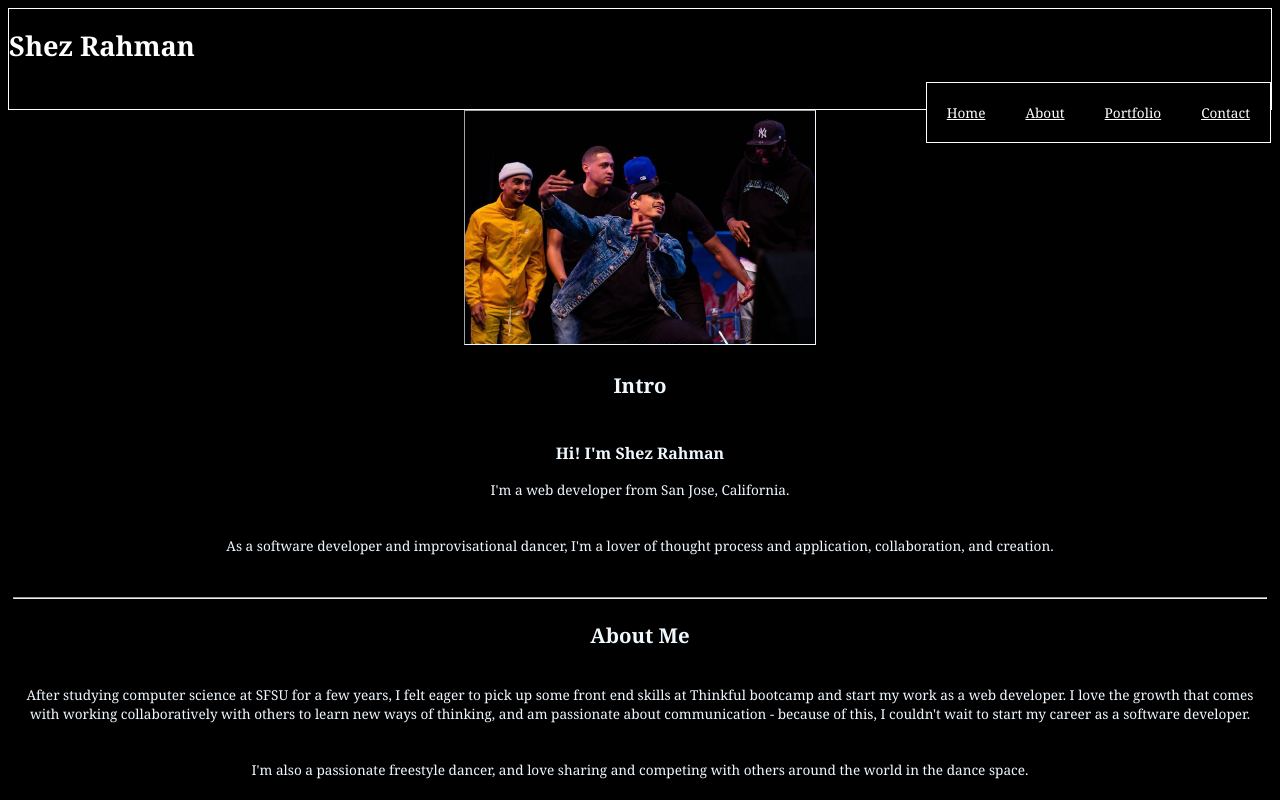
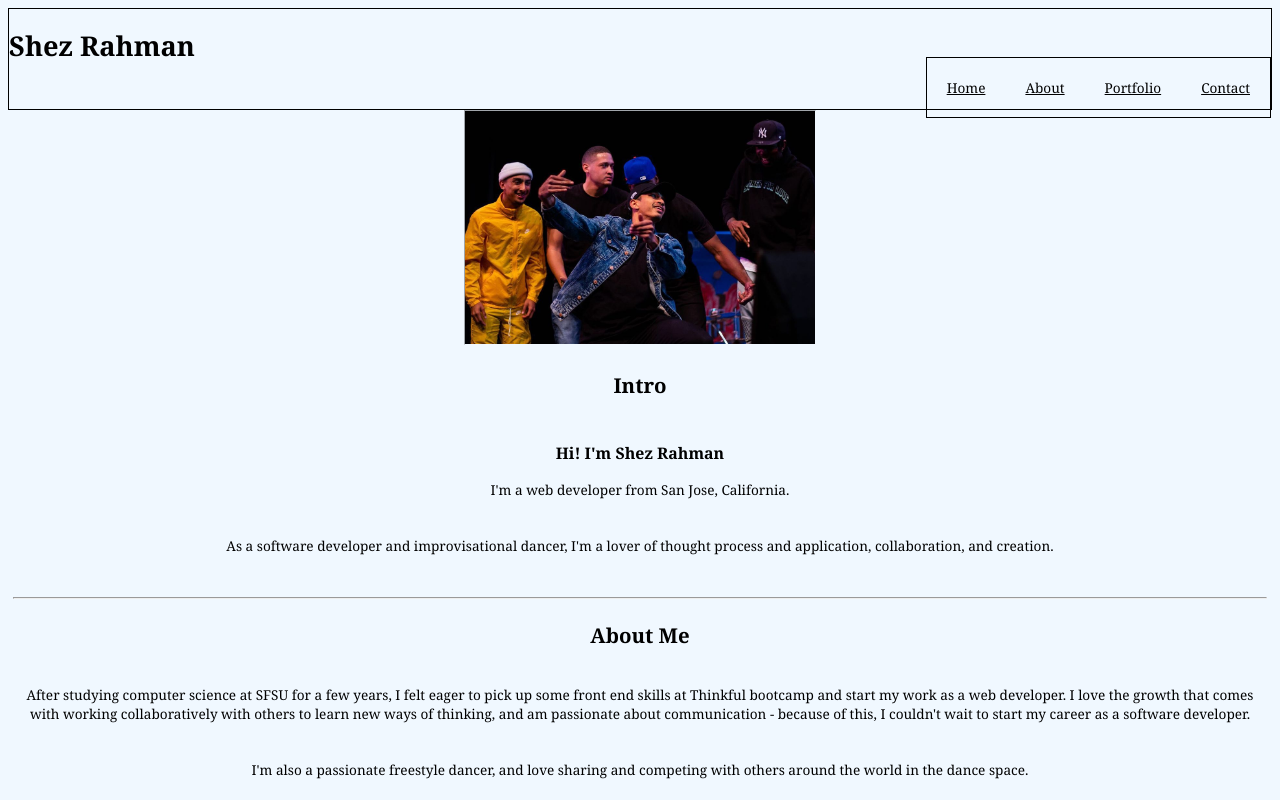
Before and after one commit to shezpc/PortfolioWebsite, a plain HTML site: page index.html in a window 1280 px wide. Shown: the top 800 px of the page. Drawn offline with Linux system fonts and the light colour scheme.

Commit message:
color theme

```diff
--- a/style.css
+++ b/style.css
@@ -1,14 +1,13 @@
 body{
   font-family:Cambria, Cochin, Georgia, Times, 'Times New Roman', serif;
-  background: black;
-  color:aliceblue;
+  background: aliceblue;
+  color:black;
   font-size: 85%;
   text-align: center;
 }
 
 header{
-  background-color: black;
-  color: white;
+
   border:0ch; /*What does this do?*/
   margin: 20px;
   padding:20px;
@@ -32,24 +31,24 @@ header nav ul li{
 }
 
 header a:link{
-  color: white;
+  color: black;
 }
 header a:visited{
-  color: white;
+  color: black;
 }
 
 a:link {
-  color: white;
+  color: black;
 }
 
 /* visited link */
 a:visited {
-  color: #00FF00;
+  color: purple;
 }
 
 /* mouse over link */
 a:hover {
-  color: rgb(231, 33, 231);
+  color: green;
 }
 
 /* selected link */
@@ -89,14 +88,10 @@ textarea{
 
 
 @media all and (min-width: 600px){
-body{
-  background-color: black;
-}
+
 
 header{
-  background-color: black;
-  color: white;
-  border: 1px solid white;
+  border: 1px solid black;
   margin: 0;
   padding: 0;
 }
@@ -114,17 +109,17 @@ header nav{
 
 header nav ul{
   display:flex;
-  background: black;
-  border: 1px solid white;
+  border: 1px solid black;
   margin: 0;
   padding: 0;
+  margin-top: -25px;
 
 }
 
 header a:link{
-  color: white;
+  color: black;
 }
 header a:visited{
-  color: white;
+  color: black;
 }
 }
```
